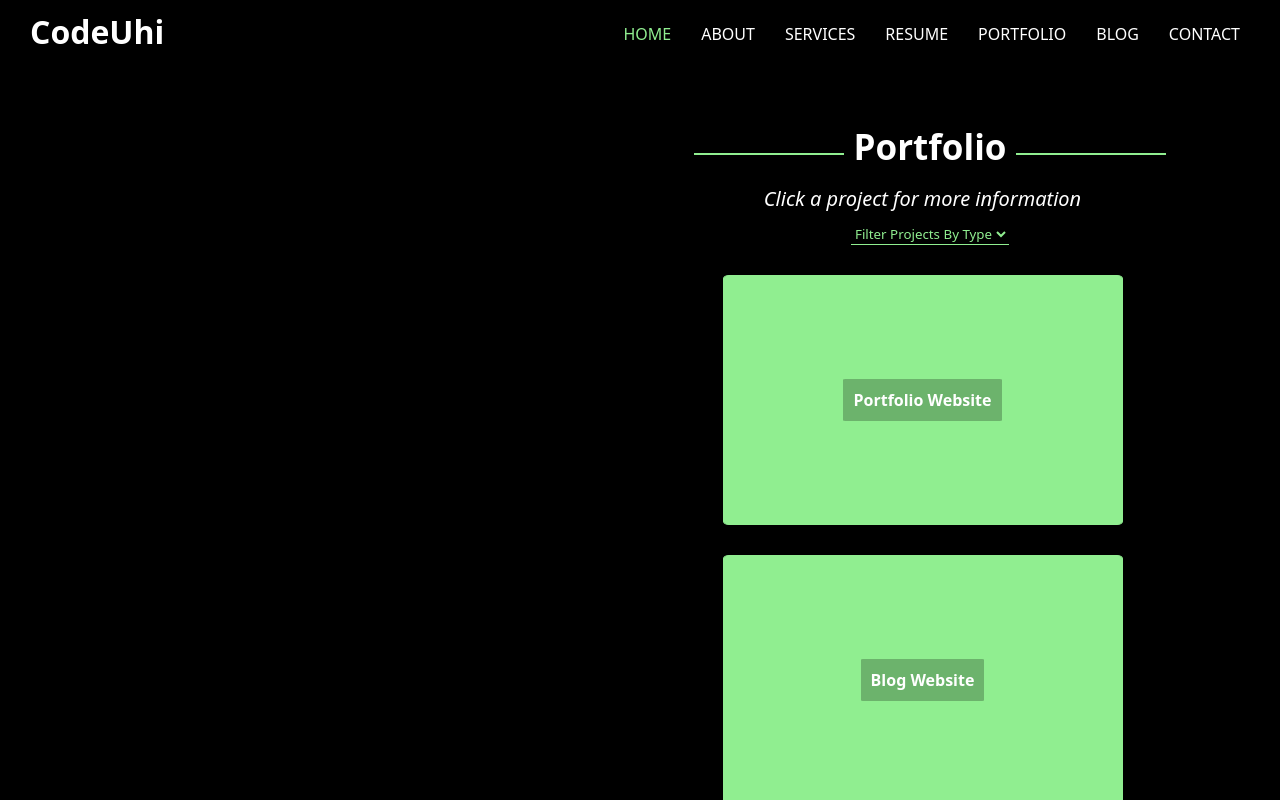
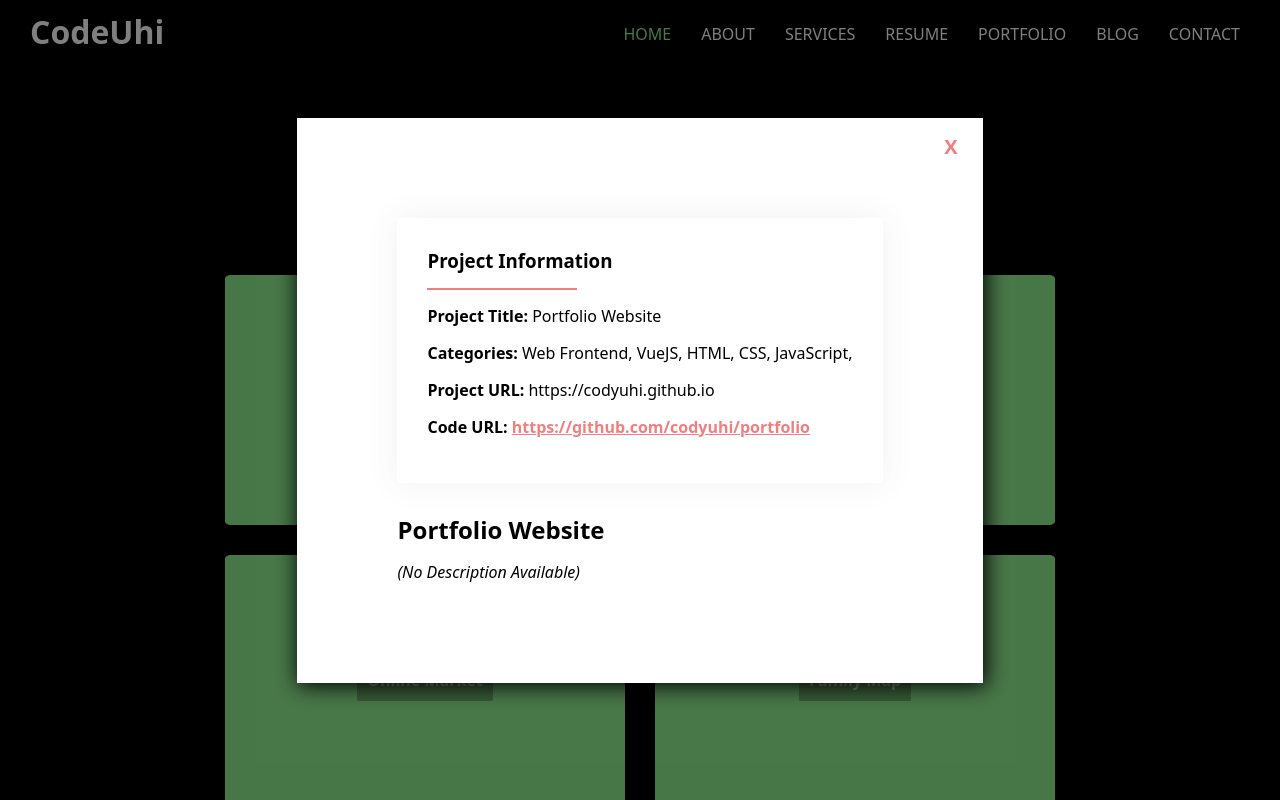
Before and after one commit to codyuhi/portfolio, a Vue app in the folder vue-app/: page / in a window 1280 px wide. Both pictures are taken after a click on the element "Portfolio Website". Shown: the part 5441-6241 px from the top of the page. Built offline with nearby package versions, Linux system fonts and the light colour scheme.

Commit message:
Create Modal

```diff
--- a/vue-app/src/App.vue
+++ b/vue-app/src/App.vue
@@ -2,11 +2,16 @@
   <div id="content-container">
     <div id="content">
       <Navbar />
+      <PortfolioModal
+        v-if="activeItem"
+        :item="activeItem"
+        @destroyModal="activeItem = $event"
+      />
       <Hero />
       <About />
       <Services />
       <Resume />
-      <Portfolio />
+      <Portfolio @activePortfolioItem="activeItem = $event" />
       <Blog />
       <Contact />
       <Footer />
@@ -22,6 +27,7 @@ import Footer from "./components/Footer.vue";
 import Hero from "./components/Hero.vue";
 import Navbar from "./components/Navbar.vue";
 import Portfolio from "./components/Portfolio.vue";
+import PortfolioModal from "./components/PortfolioModal.vue";
 import Resume from "./components/Resume.vue";
 import Services from "./components/Services.vue";
 
@@ -35,8 +41,19 @@ export default {
     Hero,
     Navbar,
     Portfolio,
+    PortfolioModal,
     Resume,
     Services,
+  },
+  data() {
+    return {
+      activeItem: null,
+    };
+  },
+  methods: {
+    setActiveItem() {
+      console.log("this.activeItem is", this.activeItem);
+    },
   },
 };
 </script>
--- a/vue-app/src/components/Navbar.vue
+++ b/vue-app/src/components/Navbar.vue
@@ -366,16 +366,17 @@ export default {
   -webkit-transition: background-color 500ms ease-in-out;
   -ms-transition: background-color 500ms ease-in-out;
   transition: background-color 500ms ease-in-out;
+  background-color: var(--darkest);
   z-index: 3;
 }
 .opaque-background {
   background-color: var(--darkest);
 }
 .opaque-menu-icon > div > span {
-  background: var(--light) !important;
+  background: var(--lightest) !important;
 }
 .about-menu-icon > div > span {
-  background: var(--light) !important;
+  background: var(--lightest) !important;
 }
 .active,
 .active > i {
--- a/vue-app/src/components/Portfolio.vue
+++ b/vue-app/src/components/Portfolio.vue
@@ -1,6 +1,5 @@
 <template>
   <div id="portfolio-container" class="section">
-    <PortfolioModal v-if="modalItem" />
     <!-- Inspired by the Personal template -->
     <div id="portfolio">
       <div id="portfolio-header-container">
@@ -17,7 +16,9 @@
           <option v-for="tag in tags" :value="tag" :key="tag">{{ tag }}</option>
         </select>
       </div>
-      <transition-group id="portfolio-tiles-container" name="fade" tag="div">
+      <!-- Will work on transitions later on after MVP is proven -->
+      <!-- <transition-group id="portfolio-tiles-container" name="fade" tag="div"> -->
+      <div id="portfolio-tiles-container">
         <div
           v-for="item in activeItems"
           v-bind:key="item.id"
@@ -28,18 +29,15 @@
             {{ item.title }}
           </h4>
         </div>
-      </transition-group>
+      </div>
+      <!-- </transition-group> -->
     </div>
   </div>
 </template>
 
 <script>
-import PortfolioModal from "./PortfolioModal.vue";
 export default {
   name: "Portfolio",
-  components: {
-    PortfolioModal,
-  },
   data() {
     return {
       showModal: false,
@@ -271,9 +269,7 @@ export default {
       });
     },
     openModal(item) {
-      console.log("item is", item);
-      this.modalItem = item;
-      this.showModal = true;
+      this.$emit("activePortfolioItem", item);
     },
   },
   mounted() {
--- a/vue-app/src/components/PortfolioModal.vue
+++ b/vue-app/src/components/PortfolioModal.vue
@@ -1,38 +1,138 @@
 <template>
-  <div id="portfolio-modal-container-background" v-on:click="destroyModal()">
-    <div id="portfolio-modal-container">
-      <div id="portfolio-modal"></div>
+  <transition name="modal-fade">
+    <div class="modal-backdrop" v-on:click="destroyModal()">
+      <div class="modal" v-on:click.stop>
+        <img v-if="item.imgUrl" src="{{ item.imgUrl }}" class="modal-img" />
+        <div class="modal-text">
+          <div class="modal-stats">
+            <h3>Project Information</h3>
+            <hr />
+            <p v-if="item.title">
+              <span class="bold">Project Title: </span> {{ item.title }}
+            </p>
+            <p v-if="item.tags.length > 0">
+              <span class="bold">Categories: </span>
+              <span v-for="tag in item.tags" :key="tag">{{ tag }}, </span>
+            </p>
+            <p v-if="item.client">
+              <span class="bold">Client: </span> {{ item.client }}
+            </p>
+            <p v-if="item.date">
+              <span class="bold">Project date: </span> {{ item.date }}
+            </p>
+            <p v-if="item.link">
+              <span class="bold">Project URL: </span> {{ item.link }}
+            </p>
+            <p v-if="item.codeLink">
+              <span class="bold">Code URL: </span>
+              <a :href="item.codeLink">{{ item.codeLink }}</a>
+            </p>
+          </div>
+          <div class="modal-description">
+            <h2>{{ item.title }}</h2>
+            <p v-if="item.description">
+              <em>{{ item.description }}</em>
+            </p>
+            <p v-else>
+              <em>(No Description Available)</em>
+            </p>
+          </div>
+        </div>
+        <button type="button" class="btn-close" @click="destroyModal()">
+          X
+        </button>
+      </div>
     </div>
-  </div>
+  </transition>
 </template>
 
 <script>
 export default {
   name: "PortfolioModal",
-  data() {
-    return {};
+  props: {
+    item: Object,
   },
   methods: {
     destroyModal() {
-      console.log("got here");
+      this.$emit("destroyModal", null);
     },
-  },
-  mounted() {
-    console.log("initialized modal");
   },
 };
 </script>
 
 <style scoped>
-#portfolio-modal-container-background {
+.modal-backdrop {
+  position: fixed;
   top: 0;
+  bottom: 0;
   left: 0;
-  height: 100vh;
-  width: 100vw;
-  background: red;
+  right: 0;
+  background-color: rgba(0, 0, 0, 0.5);
+  display: flex;
+  justify-content: center;
+  align-items: center;
+  z-index: 6;
+  color: var(--darkest);
 }
-#portfolio-modal-container {
+
+.modal {
+  background: var(--lightest);
+  box-shadow: 2px 2px 20px 1px;
+  overflow-x: auto;
+  display: flex;
+  flex-direction: row;
+  justify-content: center;
+  align-items: center;
+  flex-wrap: wrap;
+  padding: 100px;
+  position: relative;
 }
-#portfolio-modal {
+
+.modal > img,
+.modal > div {
+  flex: 1;
+}
+
+.bold {
+  font-weight: bold;
+}
+
+hr {
+  margin: 15px 0 15px 0;
+  color: var(--dark);
+  border: 1px solid var(--dark);
+  width: 150px;
+}
+
+.modal-stats {
+  padding: 30px;
+  box-shadow: 0 0 30px rgb(69 80 91 / 8%);
+  margin-bottom: 30px;
+}
+
+.modal-stats > p {
+  margin: 15px 0 15px 0;
+}
+
+.modal-description > h2 {
+  margin-bottom: 15px;
+}
+
+a {
+  color: var(--dark);
+  font-weight: bold;
+}
+
+.btn-close {
+  position: absolute;
+  top: 5px;
+  right: 15px;
+  border: none;
+  font-size: 20px;
+  padding: 10px;
+  cursor: pointer;
+  font-weight: bold;
+  color: var(--dark);
+  background: transparent;
 }
 </style>
```
